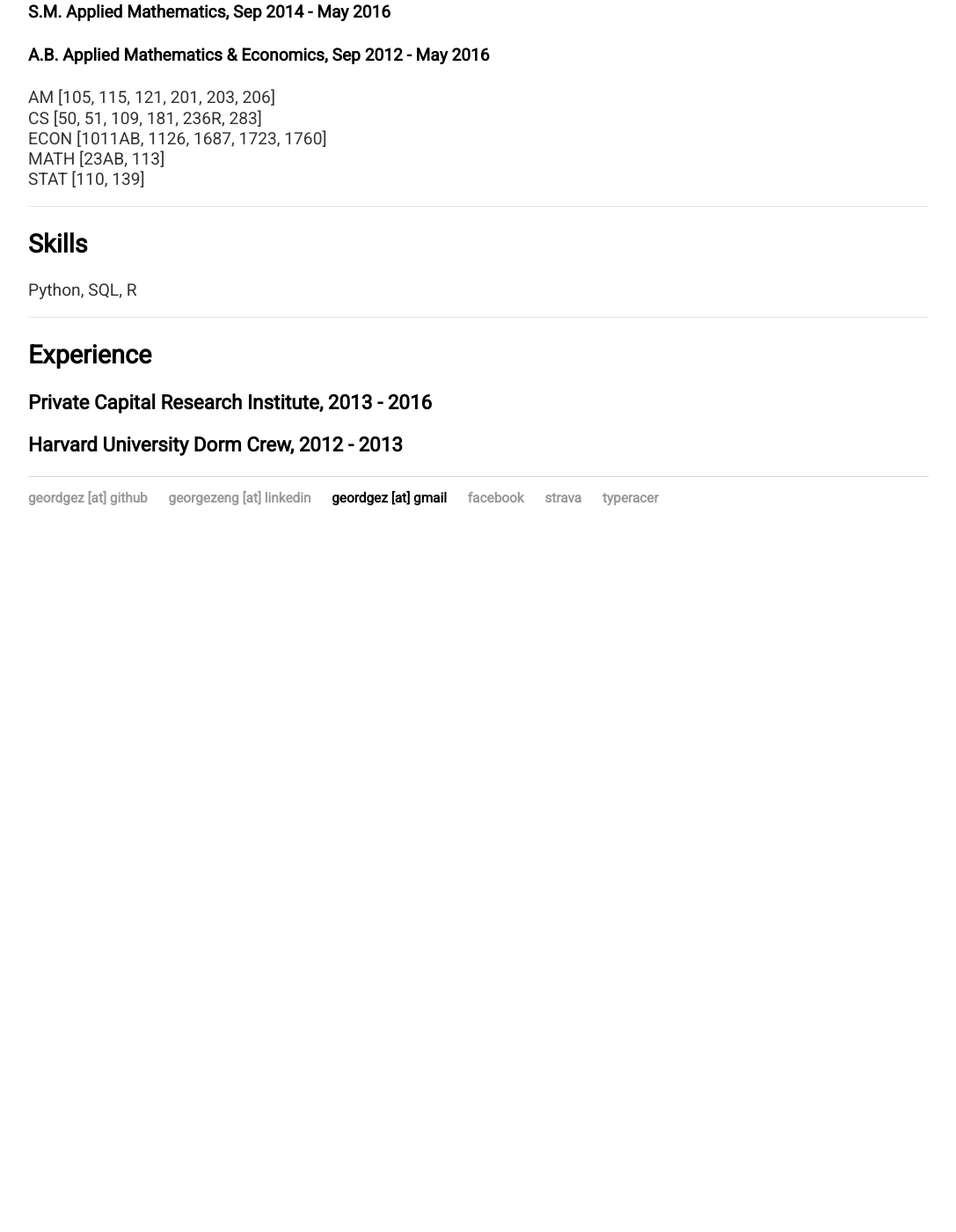
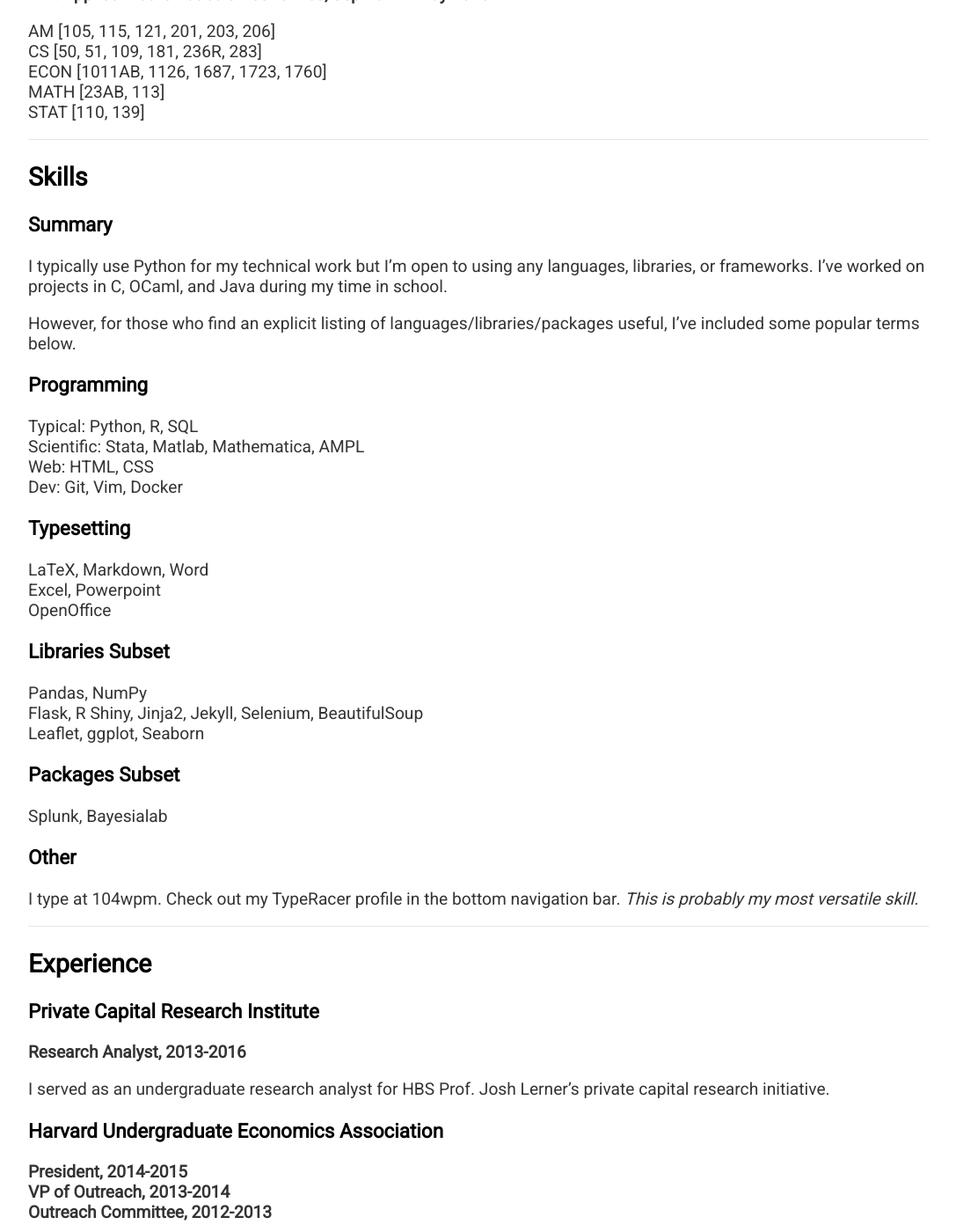
Before and after one commit to geordgez/geordgez.github.io, a Jekyll site: the page built from specs/index.md, in a window 1280 px wide and 1400 px high, scrolled down 703 px. Shown: the whole window at 88% size, without its empty margins (96-1183 px from the left). Built offline with Jekyll 4.4.1, drawn with Linux system fonts in a browser that asks for light colours; before the commit the page ends 1333 px from its top, so only the background shows below that; some of the changed text lies outside the part shown.

Commit message:
Resume descriptions and details

```diff
--- a/specs/index.md
+++ b/specs/index.md
@@ -4,22 +4,25 @@
 date: 2017-11-19
 ---
 ## Current
-### Booz Allen Hamilton, 2015 - present
-Commercial Advanced Analytics.
+### Booz Allen Hamilton
+**Senior Consultant, Jul 2017 - present**
+<br>
+**Consultant, Jul 2016 - Jun 2017**
+<br>
+**Intern, May 2015 - Aug 2015**
 
-#### Senior Consultant, Jul 2017 - present
-
-#### Consultant, Jul 2016 - Jun 2017
-
-#### Intern -- May 2015 - Aug 2015
+I'm currently a member of the Analytics practice of Booz Allen's
+Commercial practice. I've supported client engagements and proposal efforts
+across the commercial and government sectors in a variety of roles.
 
 ---
 
 ## Education
-### Harvard University, 2012 - 2016
+### Harvard University
+**S.M. Applied Mathematics, Sep 2014 - May 2016**
+<br>
+**A.B. Applied Mathematics & Economics, Sep 2012 - May 2016**
 
-#### S.M. Applied Mathematics, Sep 2014 - May 2016
-#### A.B. Applied Mathematics & Economics, Sep 2012 - May 2016
 AM [105, 115, 121, 201, 203, 206]
 <br>
 CS [50, 51, 109, 181, 236R, 283]
@@ -33,11 +36,66 @@
 ---
 
 ## Skills
-Python, SQL, R
+
+### Summary
+I typically use Python for my technical work but I'm open to using any
+languages, libraries, or frameworks. I've worked on projects in C, OCaml, and
+Java during my time in school.
+
+However, for those who find an explicit listing of
+languages/libraries/packages useful, I've included some popular terms below.
+
+### Programming
+Typical: Python, R, SQL
+<br>
+Scientific: Stata, Matlab, Mathematica, AMPL
+<br>
+Web: HTML, CSS
+<br>
+Dev: Git, Vim, Docker
+
+### Typesetting
+LaTeX, Markdown, Word
+<br>
+Excel, Powerpoint
+<br>
+OpenOffice
+
+### Libraries Subset
+Pandas, NumPy
+<br>
+Flask, R Shiny, Jinja2, Jekyll, Selenium, BeautifulSoup
+<br>
+Leaflet, ggplot, Seaborn
+
+### Packages Subset
+Splunk, Bayesialab
+
+### Other
+I type at 104wpm. Check out my TypeRacer profile in the bottom navigation bar.
+*This is probably my most versatile skill.*
 
 ---
 
 ## Experience
-### Private Capital Research Institute, 2013 - 2016
+### Private Capital Research Institute
+**Research Analyst, 2013-2016**
 
-### Harvard University Dorm Crew, 2012 - 2013
+I served as an undergraduate research analyst for HBS Prof. Josh Lerner's
+private capital research initiative.
+
+### Harvard Undergraduate Economics Association
+**President, 2014-2015**
+<br>
+**VP of Outreach, 2013-2014**
+<br>
+**Outreach Committee, 2012-2013**
+
+Having had the opportunity to attend the Harvard Pre-Collegiate Economics
+Challenge (HPEC) as a high school student, I eventually had the privilege of
+supporting, directing, and growing the competition as an undergraduate.
+
+### Harvard University Dorm Crew
+**Lowell House Wet Work Team, 2012-2013**
+
+I cleaned bathrooms in student dormitories.
```
